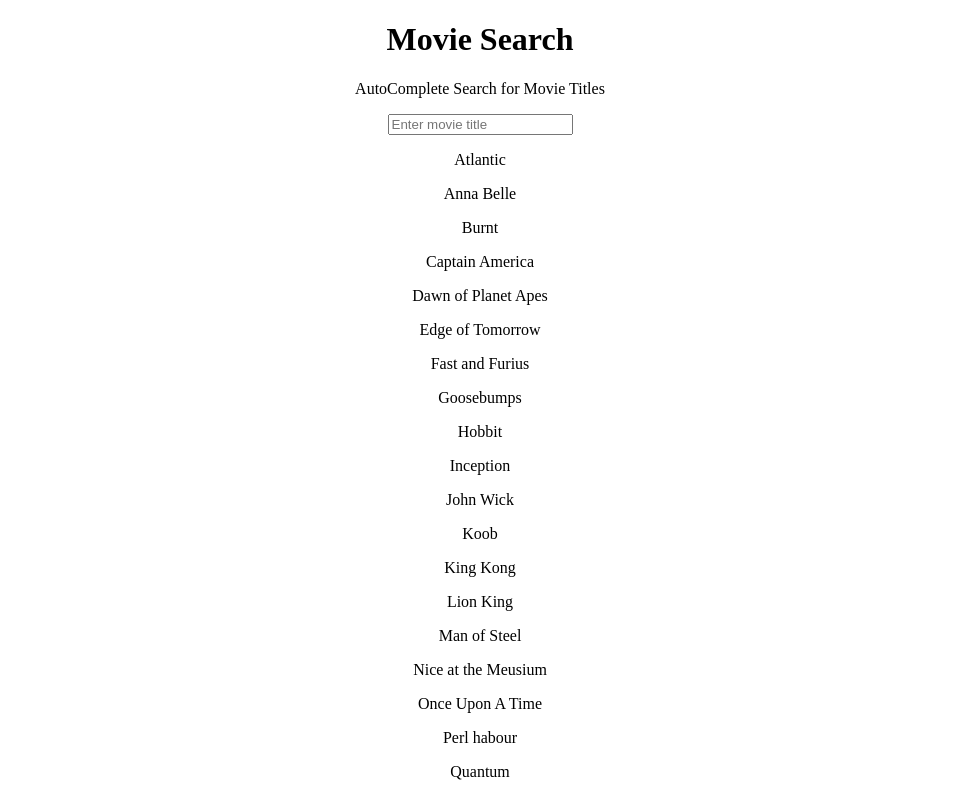
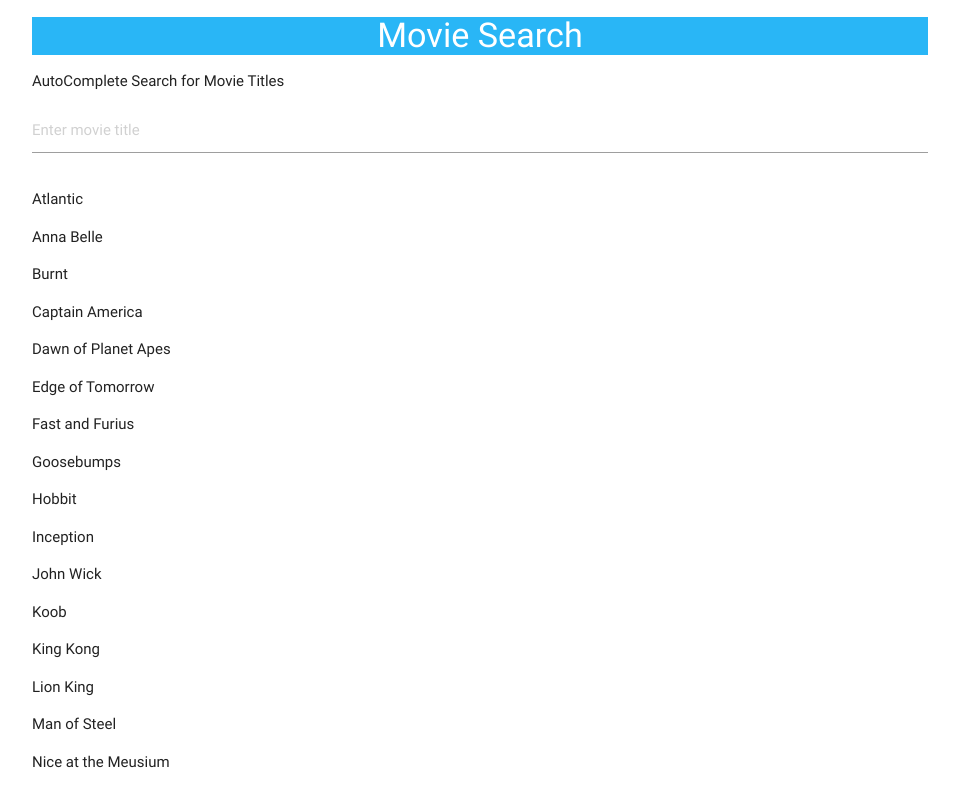
Before and after one commit to andrewdex/ng5-search-component, an Angular app: page / in a window 1280 px wide. Shown: the top 791 px of the page, without its empty margins (160-1119 px from the left). Built offline with nearby package versions, Linux system fonts and the light colour scheme.

Commit message:
added material css

```diff
--- a/src/app/app.component.html
+++ b/src/app/app.component.html
@@ -1,8 +1,8 @@
 <!--The content below is only a placeholder and can be replaced.-->
-<div style="text-align:center">
-    <h1>
-        Movie Search
-    </h1>
+<div class="container">
+
+    <h4 class="header center white-text  light-blue lighten-1">Movie Search</h4>
+
 
     <app-search-movies></app-search-movies>
 
--- a/src/index.html
+++ b/src/index.html
@@ -1,5 +1,6 @@
 <!doctype html>
 <html lang="en">
+
 <head>
     <meta charset="utf-8">
     <title>Ng5SearchComp</title>
@@ -7,8 +8,15 @@
 
     <meta name="viewport" content="width=device-width, initial-scale=1">
     <link rel="icon" type="image/x-icon" href="favicon.ico">
+    <link rel="stylesheet" href="https://cdnjs.cloudflare.com/ajax/libs/materialize/0.100.2/css/materialize.min.css">
+
 </head>
+
 <body>
     <app-root></app-root>
 </body>
+
+<script src="http://code.jquery.com/jquery-3.3.1.min.js" integrity="sha256-FgpCb/KJQlLNfOu91ta32o/NMZxltwRo8QtmkMRdAu8=" crossorigin="anonymous"></script>
+<script src="https://cdnjs.cloudflare.com/ajax/libs/materialize/0.100.2/js/materialize.min.js"></script>
+
 </html>
```
Lines whose indentation alone changed are shown as unchanged.
